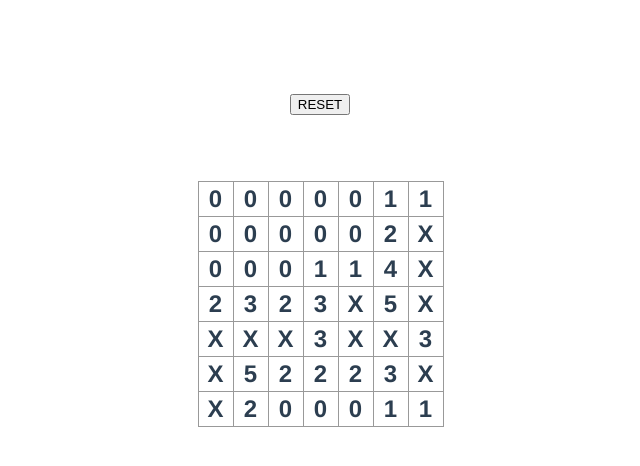
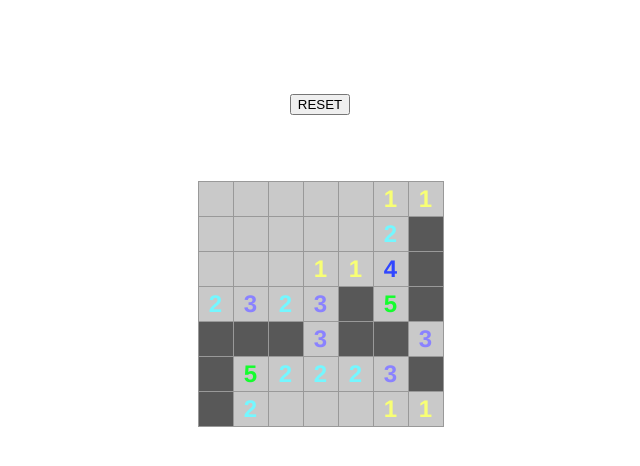
Before and after one commit to jj-fx/vue-minesweeper, a Vue app: page / in a window 1280 px wide. Shown: the top 466 px of the page, without its empty margins (320-960 px from the left). Built offline with nearby package versions, Linux system fonts and the light colour scheme.

Commit message:
Added colouring with scss. No need for involving objects for now.
Next: Add options to unreveal only @click

```diff
--- a/src/components/Field.vue
+++ b/src/components/Field.vue
@@ -1,5 +1,5 @@
 <template>
-    <div class="square" @click="selectField">
+    <div :class="classObject" @click="selectField">
         {{ field }}
     </div>
 </template>
@@ -18,12 +18,39 @@
                 default: 'X',
             },
         },
+        computed: {
+            classObject: function () {
+                if (this.field === 'X')
+                    return 'square unexplored';
+                else if (this.field === '0')
+                    return 'square v0';
+                else if (this.field === '1')
+                    return 'square v1';
+                else if (this.field === '2')
+                    return 'square v2';
+                else if (this.field === '3')
+                    return 'square v3';
+                else if (this.field === '4')
+                    return 'square v4';
+                else if (this.field === '5')
+                    return 'square v5';
+                else if (this.field === '6')
+                    return 'square v6';
+                else if (this.field === '7')
+                    return 'square v7';
+                else if (this.field === '8')
+                    return 'square v8';
+                else
+                    return 'square';
+
+            }
+        },
     }
 </script>
 
 <style scoped>
     .square {
-        background: #fff;
+        background: #c9c9c9;
         border: 1px solid #999;
         float: left;
         font-size: 24px;
@@ -36,4 +63,35 @@
         text-align: center;
         width: 34px;
     }
+    .unexplored {
+        background: #585858;
+        color: rgba(255, 255, 255, 0);
+    }
+    .v0 {
+        color: rgba(255, 255, 255, 0);
+    }
+    .v1 {
+        color: #f8ff74;
+    }
+    .v2 {
+        color: #74f7ff;
+    }
+    .v3 {
+        color: #8a82ff;
+    }
+    .v4 {
+        color: #3046ff;
+    }
+    .v5 {
+        color: #15fd2e;
+    }
+    .v6 {
+        color: #eefc07;
+    }
+    .v7 {
+        color: #ff571a;
+    }
+    .v8 {
+        color: #ff13af;
+    }
 </style>
```
